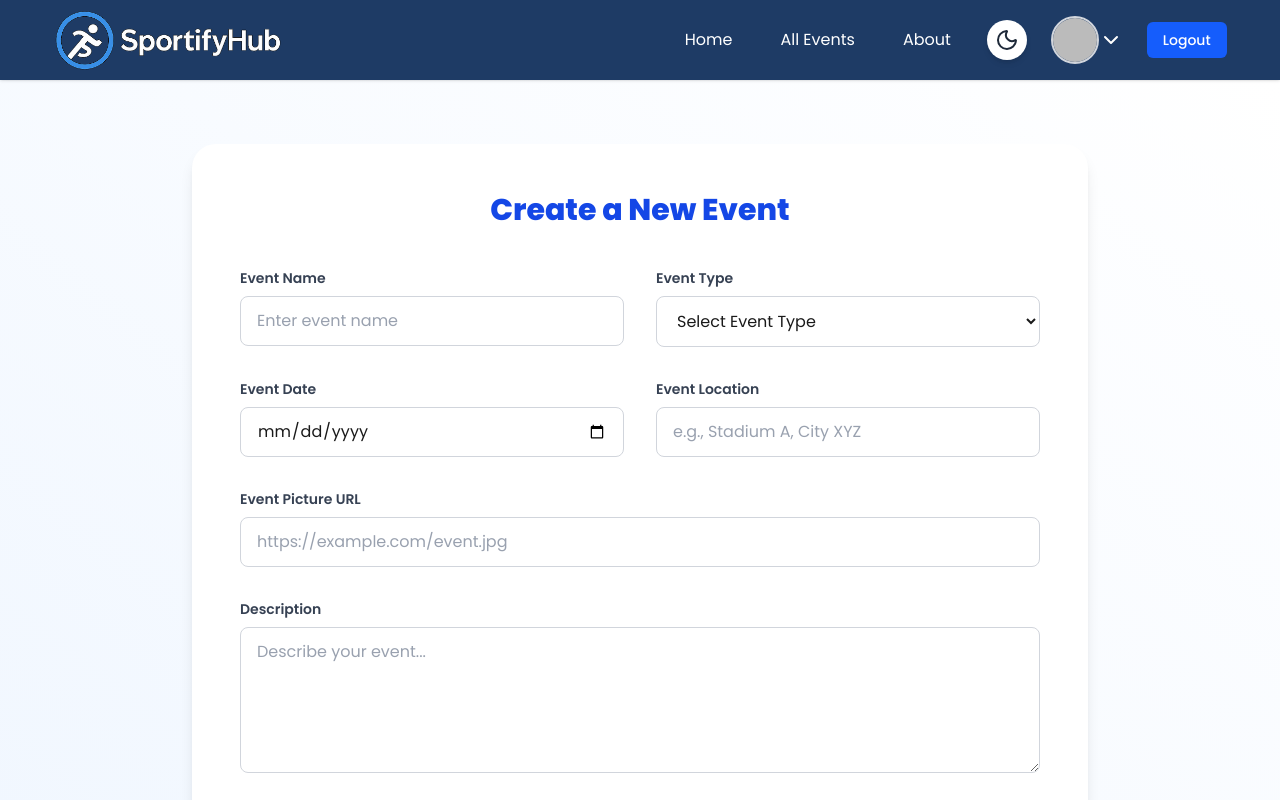
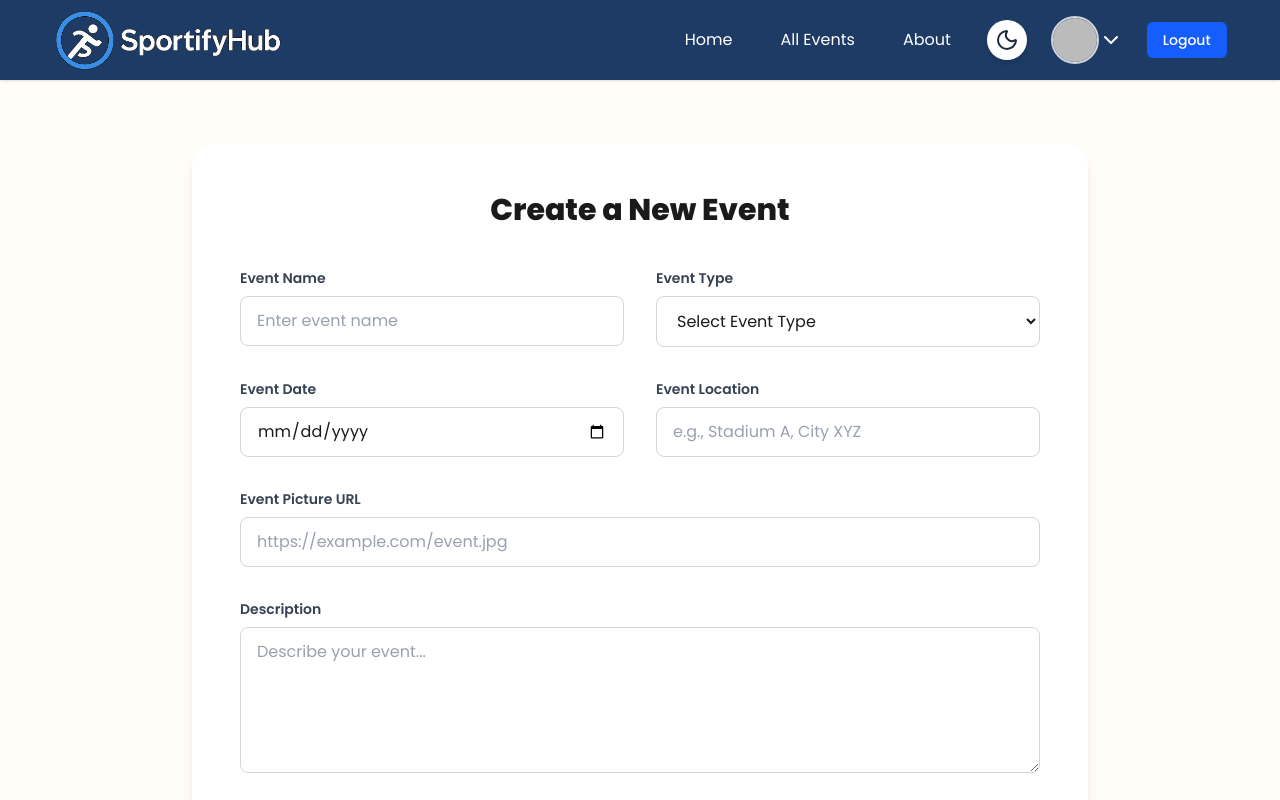
Before and after one commit to ShahriarTWS/Sportify_Hub_Client, a React (Vite) app: page /eventInfo/create-event in a window 1280 px wide. Shown: the top 800 px of the page. Built offline with nearby package versions, Linux system fonts and the light colour scheme; no server answers; sample sign-in values are in the browser's storage.

Commit message:
change the color according to the theme in CreateEvent page

```diff
--- a/src/pages/Events/CreateEvent.jsx
+++ b/src/pages/Events/CreateEvent.jsx
@@ -45,11 +45,11 @@ const CreateEvent = () => {
 
 
   return (
-    <div className="min-h-screen bg-gradient-to-tr from-blue-50 to-white flex items-center justify-center px-6 py-16">
+    <div className="min-h-screen bg-base-200 flex items-center justify-center px-6 py-16">
       <title>SportifyHub || Create Event</title>
       <ScrollToTop></ScrollToTop>
-      <div className="w-full max-w-4xl bg-white rounded-3xl shadow-lg p-10 sm:p-12">
-        <h2 className="text-3xl font-extrabold text-center text-blue-700 mb-10">
+      <div className="w-full max-w-4xl bg-base-100 rounded-3xl shadow-lg p-10 sm:p-12">
+        <h2 className="text-3xl font-extrabold text-center mb-10">
           Create a New Event
         </h2>
 
@@ -78,7 +78,7 @@ const CreateEvent = () => {
               </label>
               <select
                 {...register('type', { required: true })}
-                className="w-full rounded-lg border border-gray-300 px-4 py-3 placeholder-gray-400
+                className="w-full bg-base-100 rounded-lg border border-gray-300 px-4 py-3 placeholder-gray-400
                   focus:outline-none focus:ring-2 focus:ring-blue-500 focus:border-blue-500 transition"
                 required
               >
@@ -162,7 +162,7 @@ const CreateEvent = () => {
                 type="text"
                 value={user?.displayName || ''}
                 readOnly
-                className="w-full rounded-lg border border-gray-300 bg-gray-100 px-4 py-3
+                className="w-full rounded-lg border border-gray-300 bg-base-200 px-4 py-3
                   outline-none cursor-not-allowed"
               />
             </div>
@@ -176,7 +176,7 @@ const CreateEvent = () => {
                 type="email"
                 value={user?.email || ''}
                 readOnly
-                className="w-full rounded-lg border border-gray-300 bg-gray-100 px-4 py-3
+                className="w-full rounded-lg border border-gray-300 bg-base-200 px-4 py-3
                   outline-none cursor-not-allowed"
               />
             </div>
```
